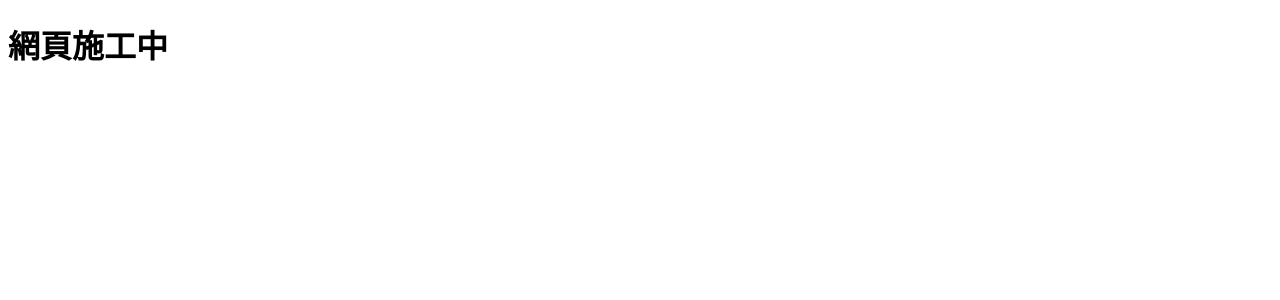
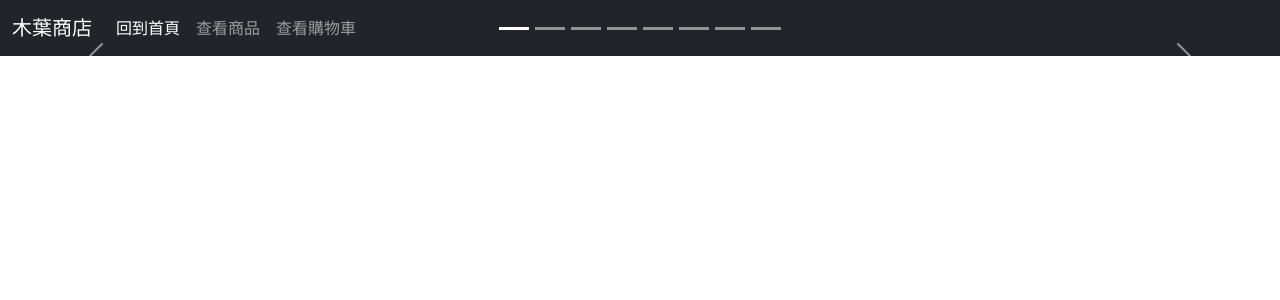
Before and after one commit to DennisHsuan/topic, a Django app: template sample/templates/index.html in a window 1280 px wide. Shown: the top 300 px of the page. Run offline with Django 4.2, Linux system fonts and the light colour scheme; the template is opened without the code that fills it, so the values that code supplies are empty.

Commit message:
完成基礎模板and首頁輪播功能

```diff
--- a/sample/templates/base.html
+++ b/sample/templates/base.html
@@ -1,12 +1,31 @@
-<!DOCTYPE html>
+<!doctype html>
 <html lang="en">
-<head>
-    <meta charset="UTF-8">
-    <meta http-equiv="X-UA-Compatible" content="IE=edge">
-    <meta name="viewport" content="width=device-width, initial-scale=1.0">
-    {% block title %}{% endblock %}
-</head>
-<body>
-    {% block content %}{% endblock %}
-</body>
+  <head>
+    <meta charset="utf-8">
+    <meta name="viewport" content="width=device-width, initial-scale=1">
+    {% block title %} {% endblock %}
+    <!-- Bootstrap CSS -->
+    <link href="https://cdn.jsdelivr.net/npm/bootstrap@5.0.0/dist/css/bootstrap.min.css" rel="stylesheet"
+    integrity="sha384-wEmeIV1mKuiNpC+IOBjI7aAzPcEZeedi5yW5f2yOq55WWLwNGmvvx4Um1vskeMj0" crossorigin="anonymous">
+  </head>
+  <body>
+    <nav class="navbar navbar-expand-lg navbar-dark bg-dark">
+        <div class="container-fluid">
+          <a class="navbar-brand" href="#">木葉商店</a>
+          <button class="navbar-toggler" type="button" data-bs-toggle="collapse" data-bs-target="#navbarNavAltMarkup" aria-controls="navbarNavAltMarkup" aria-expanded="false" aria-label="Toggle navigation">
+            <span class="navbar-toggler-icon"></span>
+          </button>
+          <div class="collapse navbar-collapse" id="navbarNavAltMarkup">
+            <div class="navbar-nav">
+              <a class="nav-link active" aria-current="page" href="#">回到首頁</a>
+              <a class="nav-link" href="#">查看商品</a>
+              <a class="nav-link" href="#">查看購物車</a>
+            </div>
+          </div>
+        </div>
+      </nav>
+    {% block content %} {% endblock %}
+    <script src="https://cdn.jsdelivr.net/npm/bootstrap@5.0.0/dist/js/bootstrap.bundle.min.js"
+    integrity="sha384-p34f1UUtsS3wqzfto5wAAmdvj+osOnFyQFpp4Ua3gs/ZVWx6oOypYoCJhGGScy+8" crossorigin="anonymous"></script>
+  </body>
 </html>
--- a/sample/templates/index.html
+++ b/sample/templates/index.html
@@ -4,8 +4,40 @@
 <title>歡迎光臨木葉商店</title>
 {% endblock %}
 {% block content %}
-<h1>網頁施工中</h1>
-{% endblock %}
+<div id="carouselExampleCaptions" class="carousel slide" data-bs-ride="carousel">
+    <div class="carousel-indicators">
+      <button type="button" data-bs-target="#carouselExampleCaptions" data-bs-slide-to="0" class="active" aria-current="true" aria-label="Slide 1"></button>
+      <button type="button" data-bs-target="#carouselExampleCaptions" data-bs-slide-to="1" aria-label="Slide 2"></button>
+      <button type="button" data-bs-target="#carouselExampleCaptions" data-bs-slide-to="2" aria-label="Slide 3"></button>
+      <button type="button" data-bs-target="#carouselExampleCaptions" data-bs-slide-to="3" aria-label="Slide 4"></button>
+      <button type="button" data-bs-target="#carouselExampleCaptions" data-bs-slide-to="4" aria-label="Slide 5"></button>
+      <button type="button" data-bs-target="#carouselExampleCaptions" data-bs-slide-to="5" aria-label="Slide 6"></button>
+      <button type="button" data-bs-target="#carouselExampleCaptions" data-bs-slide-to="6" aria-label="Slide 7"></button>
+      <button type="button" data-bs-target="#carouselExampleCaptions" data-bs-slide-to="7" aria-label="Slide 8"></button>
+    </div>
+    <div class="carousel-inner">
+        {% comment %} 輪播照片功能用迴圈 {% endcomment %}
+        {% for product in productlist %}
+        <div class="carousel-item {% if product.pimage == 'eye1.png' %} active {% endif %}">
+          {% comment %} 上面的active代表是當下那個照片 {% endcomment %}
+            <img src="/static/images/products/{{product.pimage}}" class="d-block w-100" alt="...">
+            <div class="carousel-caption d-none d-md-block">
+              <h5>{{product.pname}}</h5>
+              <p>{{product.pdescription}}</p>
+            </div>
+          </div>
+        {% endfor %}
+    </div>
+    <button class="carousel-control-prev" type="button" data-bs-target="#carouselExampleCaptions" data-bs-slide="prev">
+      <span class="carousel-control-prev-icon" aria-hidden="true"></span>
+      <span class="visually-hidden">Previous</span>
+    </button>
+    <button class="carousel-control-next" type="button" data-bs-target="#carouselExampleCaptions" data-bs-slide="next">
+      <span class="carousel-control-next-icon" aria-hidden="true"></span>
+      <span class="visually-hidden">Next</span>
+    </button>
+  </div>
+  {% endblock %}
 
 
 
```
Also changed, not shown: sample/myapp/views.py (+7 -1 lines), sample/static/image/products/Forehead1.png (deleted), sample/static/image/products/Forehead2.png (deleted), sample/static/image/products/MilitaryRationsPill_1.png (deleted), 25 other files.
